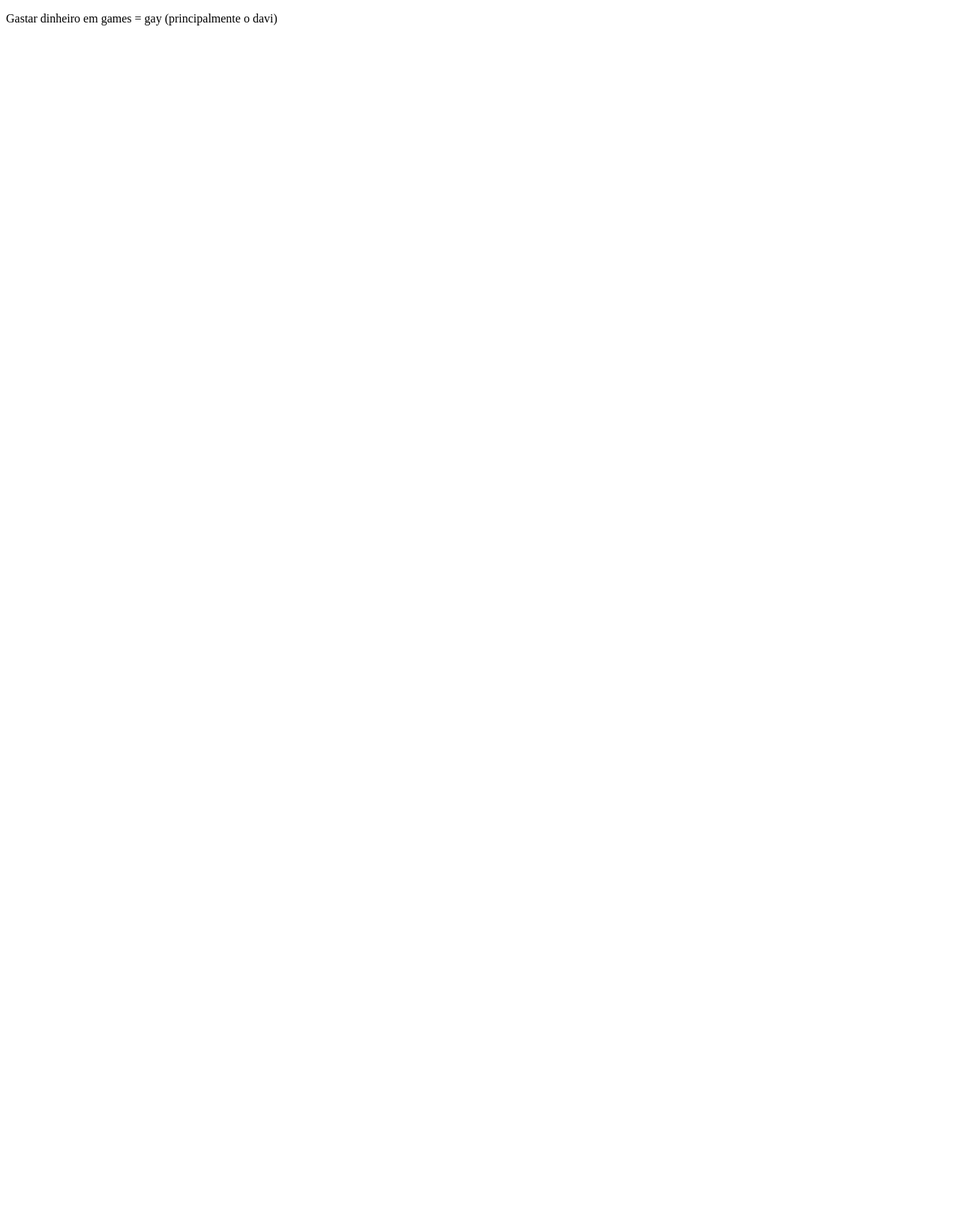
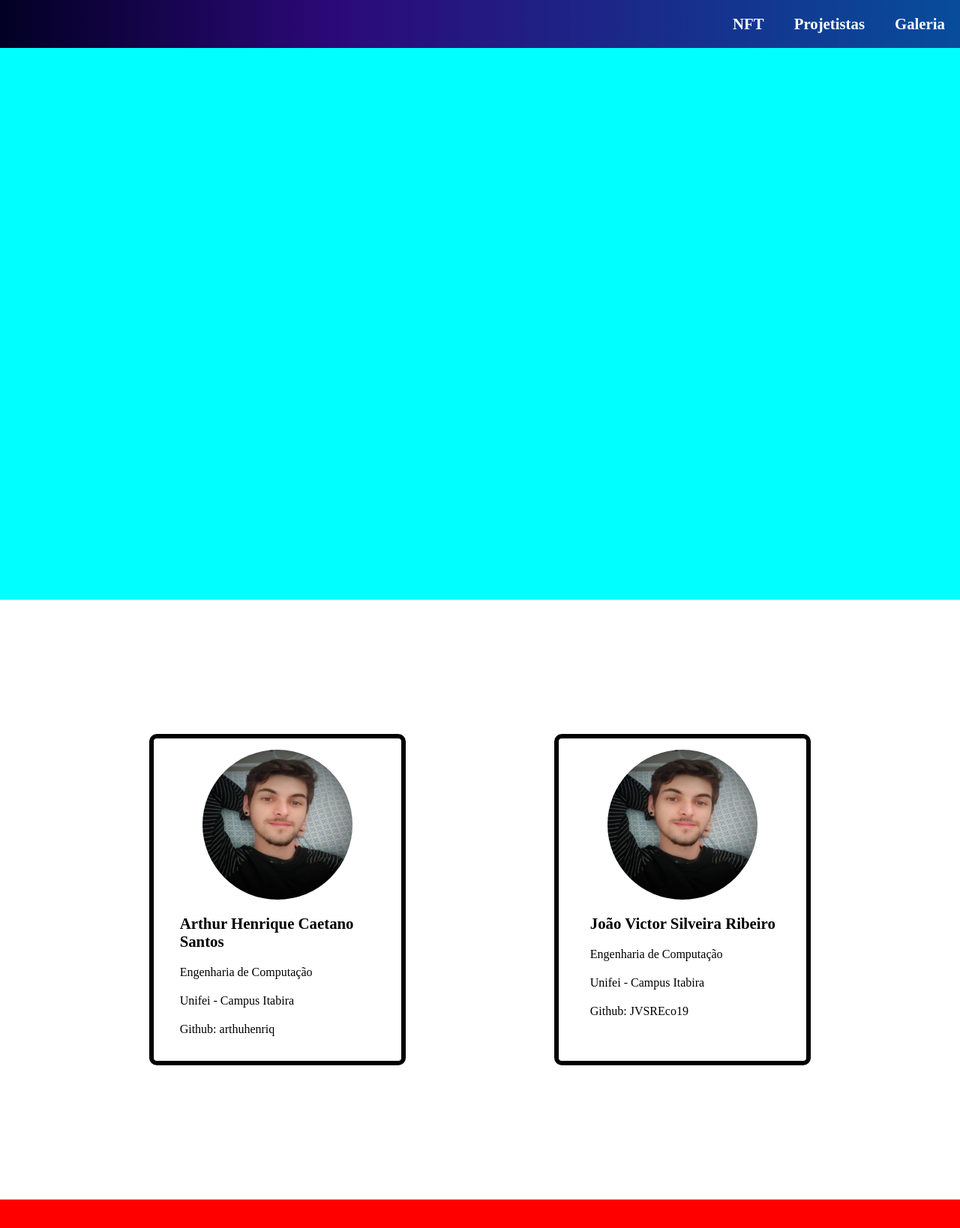
Before and after one commit to JVSREco19/ProjetoDesenvolvimentoWeb, a plain HTML site: page landingPage/page.html in a window 1280 px wide. Shown: the whole page at 75% size. Before the commit the page ends 800 px from the top, so only its background shows below. Drawn offline with Linux system fonts and the light colour scheme.

Commit message:
Início Página Projetistas

```diff
--- a/landingPage/page.html
+++ b/landingPage/page.html
@@ -6,11 +6,54 @@
   <title>NFT's </title>
   <meta name='viewport' content='width=device-width, initial-scale=1'>
   <link rel='stylesheet' type='text/css' media='screen' href='style.css'>
-  <script src='index.js'></script>
+  <script type="text/javascript" src='index.js'></script>
 </head>
 <body>
-  <div>
-    <p>Gastar dinheiro em games = gay (principalmente o davi)</p>
+
+  <nav id="navbar">
+    <ul id="menu">
+      <li><a href="#mint-page">NFT</a></li>
+      <li><a href="#projetistas">Projetistas</a></li>
+      <li><a href="#galeria">Galeria</a></li>
+    </ul>
+  </nav>
+
+  <section id="mint-page">
+    <h1>TESTANDO</h1>
+  </section>
+
+  <section id="projetistas">
+    <div id="projetistas-container">
+    <div id="projetistas-box">
+      <img id="projetistas-image" src="./assets/img/perfil01.png"/>
+
+        <ul>
+          <li><p id="projetistas-nome">Arthur Henrique Caetano Santos</p></li>
+          <li><p>Engenharia de Computação</p></li>
+          <li><p>Unifei - Campus Itabira</p></li>
+          <li>Github: <a>arthuhenriq</a></li>
+        </ul>
+
+    </div>
+
+    <div id="projetistas-box">
+      <img id="projetistas-image" src="./assets/img/perfil01.png"/>
+
+        <ul>
+          <li><p id="projetistas-nome">João Victor Silveira Ribeiro</p></li>
+          <li><p>Engenharia de Computação</p></li>
+          <li><p>Unifei - Campus Itabira</p></li>
+          <li>Github: <a>JVSREco19</a></li>
+        </ul>
+
+    </div>
   </div>
+  </section>
+
+  <section id="galeria">
+
+  </section>
+
+
 </body>
 </html>
--- a/landingPage/style.css
+++ b/landingPage/style.css
@@ -0,0 +1,98 @@
+* {
+    margin: 0;
+    padding: 0;
+}
+
+html {
+    scroll-behavior: smooth;
+}
+
+#navbar {
+    position: fixed;
+    width: 100%;
+    background-image: linear-gradient(90deg, rgba(2,0,36,1) 0%, rgba(44,9,121,1) 35%, rgba(8, 55, 143, 0.89) 100%);
+}
+
+#menu {
+    display: flex;
+    flex-direction: row;
+    float: right;
+}
+
+#menu li {
+    list-style: none;
+    margin: 20px;
+}
+
+#menu li a {
+    color: white;
+    text-decoration: none;
+    font-size: 1.3rem;
+    font-weight: bold;
+}
+
+#menu li a:hover {
+    color: black;
+}
+
+#mint-page {
+    height: 100vh;
+    background-color: aqua;
+}
+
+#projetistas {
+    display: flex;
+    background-color: white;
+    height: 100vh;
+    align-items: center;
+}
+
+#projetistas-container {
+    display: flex;
+    flex-direction: row;
+    width: 100%;
+    justify-content: space-evenly;
+}
+
+#projetistas-box {
+    display: flex;
+    flex-direction: column;
+    align-items: center;
+    width: 300px;
+    height: 400px;
+    border: 0.4rem;
+    border-radius: 10px;
+    border-color: black;
+    border-style: solid;
+    padding: 15px;
+}
+
+#projetistas-box ul li {
+    list-style: none;
+    margin: 20px;
+}
+
+#projetistas-box ul li a {
+    text-decoration: none;
+}
+
+#projetistas-box ul li a:hover {
+    color: blueviolet;
+    cursor: pointer;
+}
+
+#projetistas-nome {
+    font-size: 1.3rem;
+    font-weight: bold;
+}
+
+#projetistas-image {
+    border-radius: 50%;
+    height: 200px;
+    width: 200px;
+}
+
+#galeria {
+    background-color: red;
+    height: 100vh;
+}
```
Also changed, not shown: landingPage/assets/img/perfil01.png (added).
